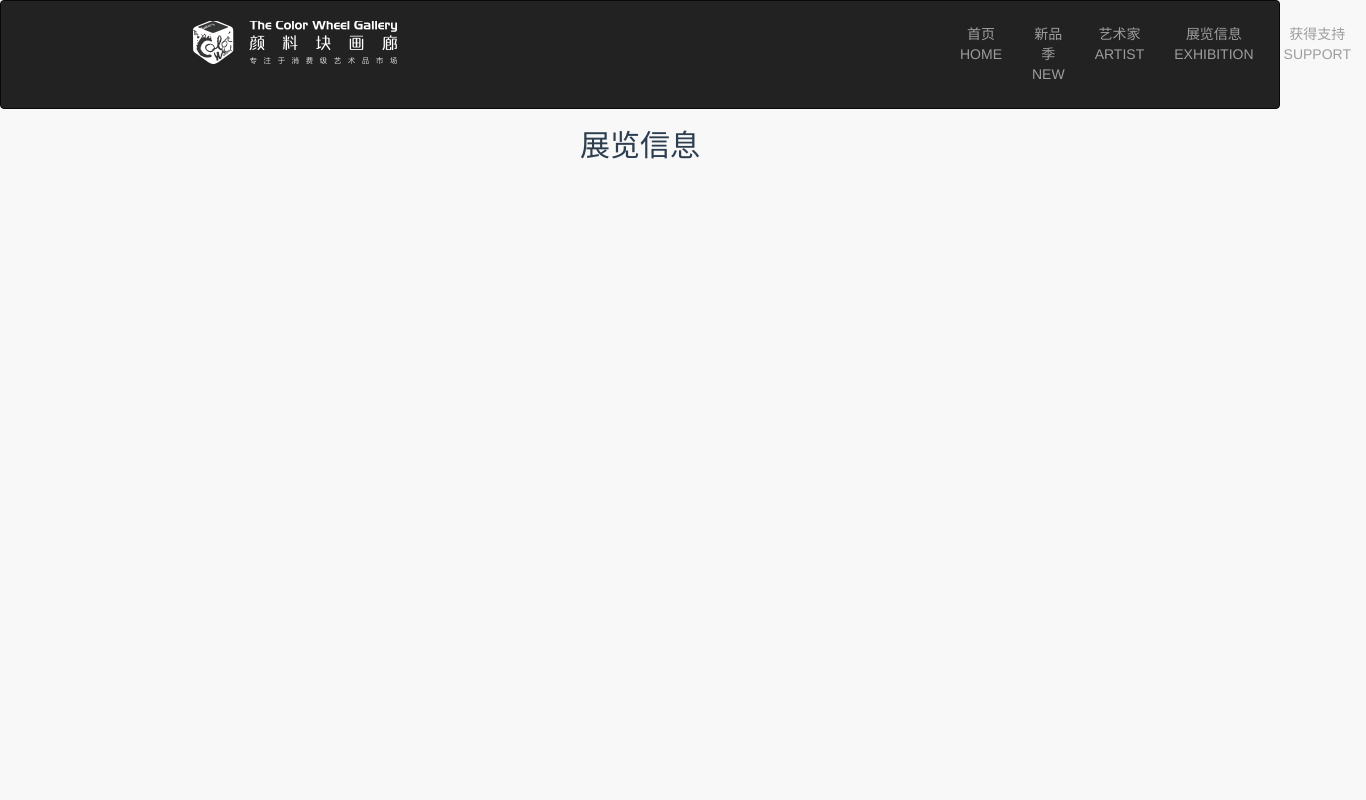
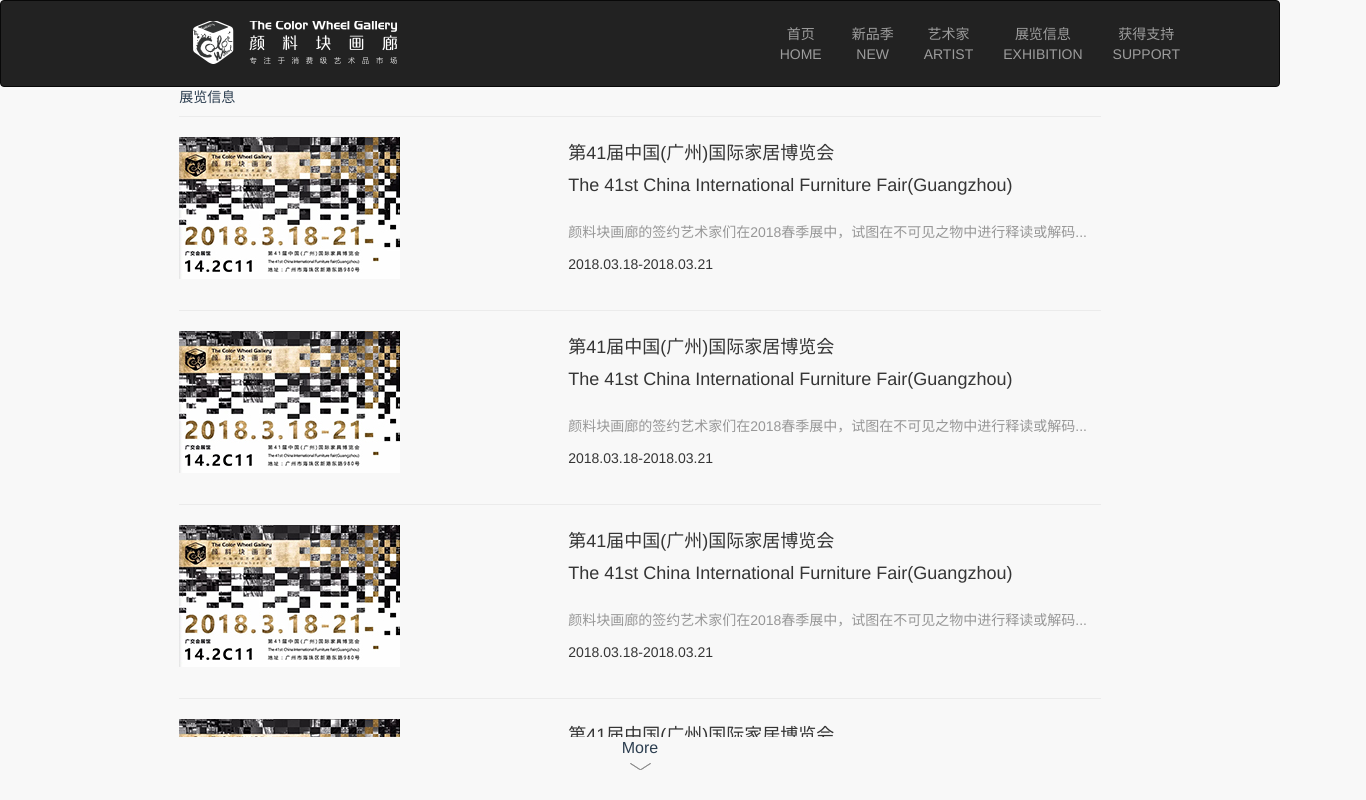
Before and after one commit to Yukiookami/colorwheel-frontend, a Vue app: page /exhibition in a window 1280 px wide. Shown: the top 800 px of the page, 1366 px wide, since content can reach past the window. Built offline with nearby package versions, Linux system fonts and the light colour scheme.

Commit message:
展览信息页面完成

```diff
--- a/src/components/artist.vue
+++ b/src/components/artist.vue
@@ -176,7 +176,7 @@ export default({
 })
 </script>
 
-<style>
+<style scoped>
 /* more 隐藏用类 */
 .pos-box {
   display: flex;
--- a/src/components/artist/arist-mo.vue
+++ b/src/components/artist/arist-mo.vue
@@ -52,15 +52,15 @@ export default {
   height: 20rem;
 }
 
-.show-box image {
-  height: 153px;
-  width: 170px;
-}
-
 .hide-box {
   overflow: hidden;
   height: 60rem;
   width: 100%;
+}
+
+.show-box image {
+  height: 153px;
+  width: 170px;
 }
 
 @media (max-width: 1050px) {
--- a/src/components/exhibition.vue
+++ b/src/components/exhibition.vue
@@ -1,18 +1,119 @@
 <template>
  <div id="exhibition">
-  <h2>展览信息</h2>
+  <nav>
+    <span class="ex">展览信息</span>
+  </nav>
+  <exhibitionlist :content = 'exhibitionlistdata' :className = 'className'></exhibitionlist>
+  <!-- more隐藏用组件 -->
+  <div class="pos-box" :id = 'boxName' @click="hideBox">
+    <span>More</span>
+    <img src= '../assets/images/more.png'>
+  </div>
+  <!-- 隐藏用组件end -->
  </div>
 </template>
 
 <script>
+import exhibitionlist from '../components/exhibition/exhibitionlist'
 export default({
-  name: 'exhibition'
+  name: 'exhibition',
+  data () {
+    return {
+      // more 隐藏用数据
+      boxName: '',
+      className: 'hide-box',
+      // 隐藏用数据end
+      exhibitionlistdata: [
+        {
+          exhibition: require('../assets/images/ex1.jpg'),
+          tit: '第41届中国(广州)国际家居博览会',
+          eng: 'The 41st China International Furniture Fair(Guangzhou)',
+          name: '颜料块画廊的签约艺术家们在2018春季展中，试图在不可见之物中进行释读或解码...',
+          times: '2018.03.18-2018.03.21',
+          url: ''
+        },
+        {
+          exhibition: require('../assets/images/ex1.jpg'),
+          tit: '第41届中国(广州)国际家居博览会',
+          eng: 'The 41st China International Furniture Fair(Guangzhou)',
+          name: '颜料块画廊的签约艺术家们在2018春季展中，试图在不可见之物中进行释读或解码...',
+          times: '2018.03.18-2018.03.21',
+          url: ''
+        },
+        {
+          exhibition: require('../assets/images/ex1.jpg'),
+          tit: '第41届中国(广州)国际家居博览会',
+          eng: 'The 41st China International Furniture Fair(Guangzhou)',
+          name: '颜料块画廊的签约艺术家们在2018春季展中，试图在不可见之物中进行释读或解码...',
+          times: '2018.03.18-2018.03.21',
+          url: ''
+        },
+        {
+          exhibition: require('../assets/images/ex1.jpg'),
+          tit: '第41届中国(广州)国际家居博览会',
+          eng: 'The 41st China International Furniture Fair(Guangzhou)',
+          name: '颜料块画廊的签约艺术家们在2018春季展中，试图在不可见之物中进行释读或解码...',
+          times: '2018.03.18-2018.03.21',
+          url: ''
+        },
+        {
+          exhibition: require('../assets/images/ex1.jpg'),
+          tit: '第41届中国(广州)国际家居博览会',
+          eng: 'The 41st China International Furniture Fair(Guangzhou)',
+          name: '颜料块画廊的签约艺术家们在2018春季展中，试图在不可见之物中进行释读或解码...',
+          times: '2018.03.18-2018.03.21',
+          url: ''
+        }
+      ]
+    }
+  },
+  methods: {
+    // more 隐藏函数
+    hideBox: function () {
+      this.className = ''
+      this.boxName = 'hide'
+    }
+    // 隐藏函数end
+  },
+  components: {
+    exhibitionlist
+  }
 })
 </script>
 
 <style scoped>
-#exhibition{
- width: 100%;
- height: 600px;
+/* more 隐藏用类 */
+.pos-box {
+  display: flex;
+  flex-direction: column;
+  align-items: center;
+  width: 3rem;
+  margin: 0 auto 2rem;
+  font-size: 16px;
+  cursor: pointer;
+}
+
+.hide-box {
+  overflow: hidden;
+  height: 60rem;
+  width: 100%;
+}
+
+#hide {
+  display: none;
+}
+/* 隐藏用类end*/
+.ex {
+  margin: 0 14vw 2rem;
+  padding-bottom: .6rem;
+  border-bottom: rgba(0, 0, 0, .05) solid 1px;
+  height: 3rem;
+}
+span{
+  display: flex;
+  justify-content: space-between;
+  align-content: center;
+
+  padding: 0;
 }
 </style>
--- /dev/null
+++ b/src/components/exhibition/exhibitionlist.vue
@@ -0,0 +1,91 @@
+<template>
+<section id="exhibition-list" :class="className">
+  <figure :class="layoutClassName" v-for="(item,index) in content" :key="index">
+    <router-link to="">
+        <div class="ex-pic">
+      <img :src="item.exhibition">
+        <div class="ex-list">
+      <ul>
+    <li class="tit">{{item.tit}}</li>
+    <li class="eng">{{item.eng}}</li>
+    <li class="name">{{item.name}}</li>
+    <li class="times">{{item.times}}</li>
+    </ul>
+        </div>
+        </div>
+
+    </router-link>
+  </figure>
+</section>
+</template>
+
+<script>
+export default {
+  name: 'exhibition-list',
+  props: ['content', 'className'],
+  methods: {}
+}
+</script>
+
+<style scoped>
+figure {
+  margin: 0 14vw 2rem;
+  border-bottom: 1px solid rgba(0, 0, 0, 0.05);
+  padding-bottom: 2rem;
+}
+img {
+  display: flex;
+  flex-direction: row;
+  justify-content: flex-start;
+  width:221px;
+  height:142px;
+}
+.ex-pic{
+    display:flex;
+}
+.ex-list{
+    margin-left:10vw;
+}
+li{
+    list-style: none;
+    text-align:left;
+    line-height: 4vh;
+}
+.tit,.eng{
+    font-size:1.8rem;
+    color:#353535;
+}
+.name{
+    color:#979797;
+}
+.times{
+    color:#353535;
+}
+a{
+text-decoration: none;
+}
+@media (max-width: 767px) {
+  .ex-pic{
+    display:flex;
+    flex-direction: column;
+    margin-left: 5vw;
+    align-items: center;
+}
+  .ex-list{
+    margin-left: -10vw;
+  }
+  .tit,.eng{
+    font-size:1.6rem;
+    color:#353535;
+}
+  figure{
+        margin: 0 10vw 2rem;
+}
+  li{
+    text-align:center;
+}
+  .ex-list{
+      margin-top:4vh;
+  }
+}
+</style>
```
Also changed, not shown: src/assets/images/ex1.jpg (added), src/components/exhibition/text.txt (deleted).
